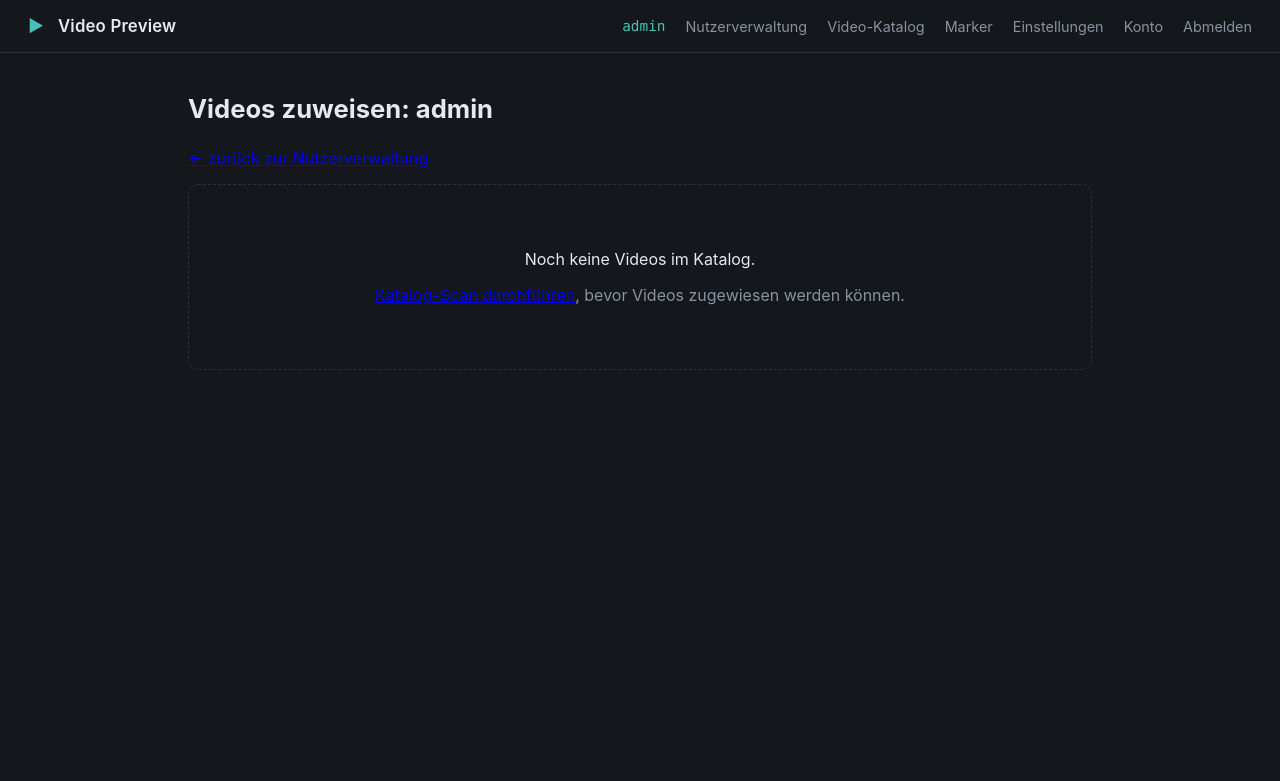
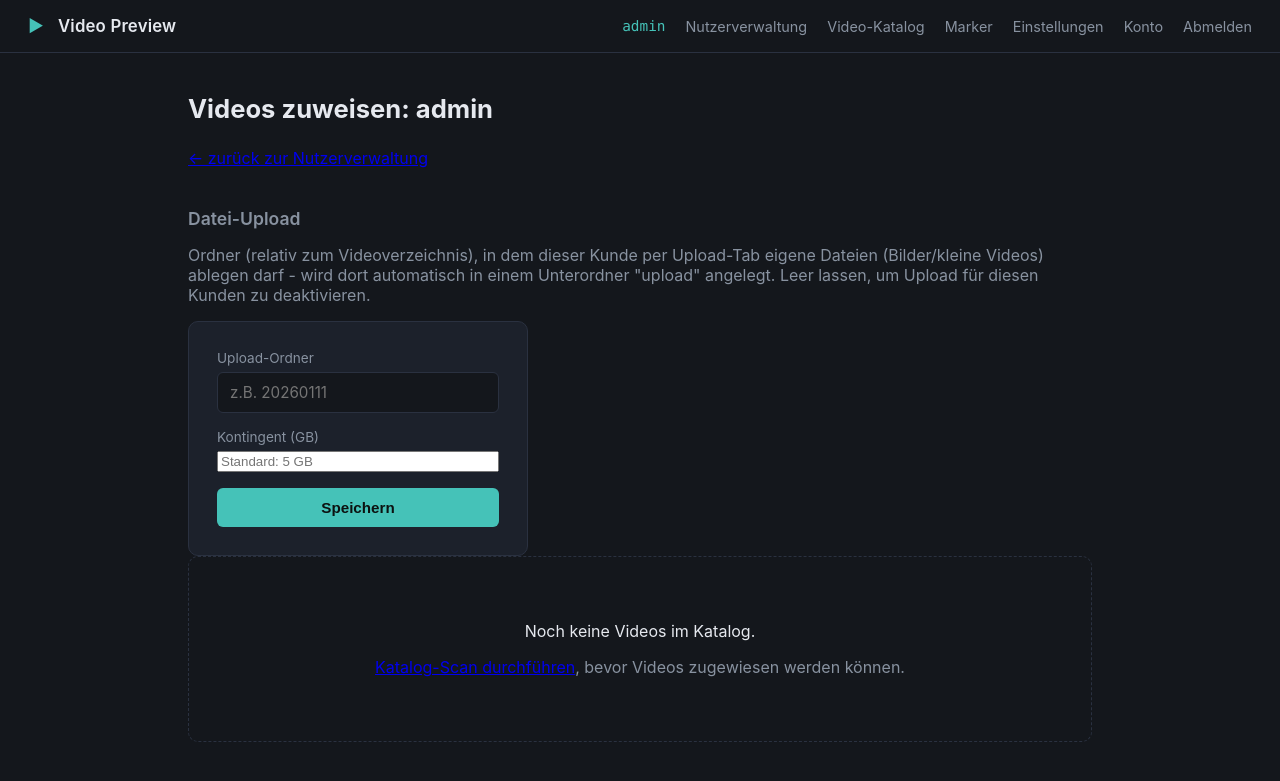
Before and after one commit to dasherrrrrr/video-preview-app, a FastAPI app: page /admin/users/1/permissions in a window 1280 px wide. Shown: the top 781 px of the page. Run offline with FastAPI, Linux system fonts and the light colour scheme; the visitor is signed in with stand-in values (Sample User, id 1); data comes from the database, SQL or seed files in the repository; data that the repository does not hold is empty.

Commit message:
Upload-Ordner und Kontingent im Admin-Menü der Video-App einstellbar machen

```diff
--- a/app/templates/admin_permissions.html
+++ b/app/templates/admin_permissions.html
@@ -3,6 +3,35 @@
 {% block content %}
 <h1>Videos zuweisen: {{ target["username"] }}</h1>
 <p class="muted"><a href="/admin/users">&larr; zurück zur Nutzerverwaltung</a></p>
+
+<h2>Datei-Upload</h2>
+<p class="muted">
+    Ordner (relativ zum Videoverzeichnis), in dem dieser Kunde per Upload-Tab
+    eigene Dateien (Bilder/kleine Videos) ablegen darf - wird dort automatisch
+    in einem Unterordner "upload" angelegt. Leer lassen, um Upload für diesen
+    Kunden zu deaktivieren.
+</p>
+<form class="card-form" method="post" action="/admin/users/{{ target['id'] }}/upload-settings">
+    <label>
+        Upload-Ordner
+        <input type="text" name="upload_folder" value="{{ target['upload_folder'] or '' }}" placeholder="z.B. 20260111">
+    </label>
+    <label>
+        Kontingent (GB)
+        <input type="number" name="upload_quota_gb" min="0.1" step="0.1"
+            value="{{ (target['upload_quota_bytes'] / 1024**3) if target['upload_quota_bytes'] else '' }}"
+            placeholder="Standard: {{ '%.0f'|format(default_quota_gb) }} GB">
+    </label>
+    <button type="submit">Speichern</button>
+</form>
+
+{% if upload_usage %}
+<p class="muted">
+    Genutzt: {{ "%.2f"|format(upload_usage["used_bytes"] / 1024**3) }} GB von
+    {{ "%.2f"|format(upload_usage["quota_bytes"] / 1024**3) }} GB
+    ({{ upload_usage["files"]|length }} Datei{{ "en" if upload_usage["files"]|length != 1 else "" }})
+</p>
+{% endif %}
 
 {% if groups %}
 <form method="post" action="/admin/users/{{ target['id'] }}/permissions">
```
Also changed, not shown: app/routers/admin.py (+41 -2 lines).
